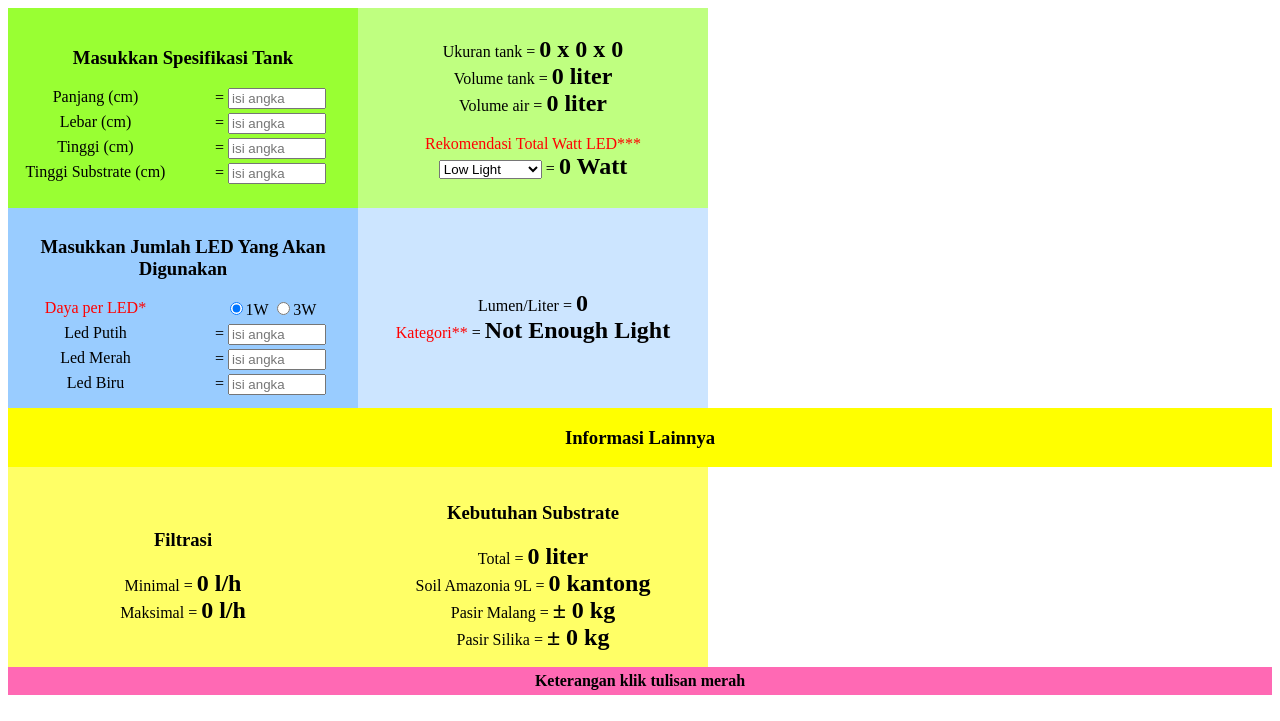
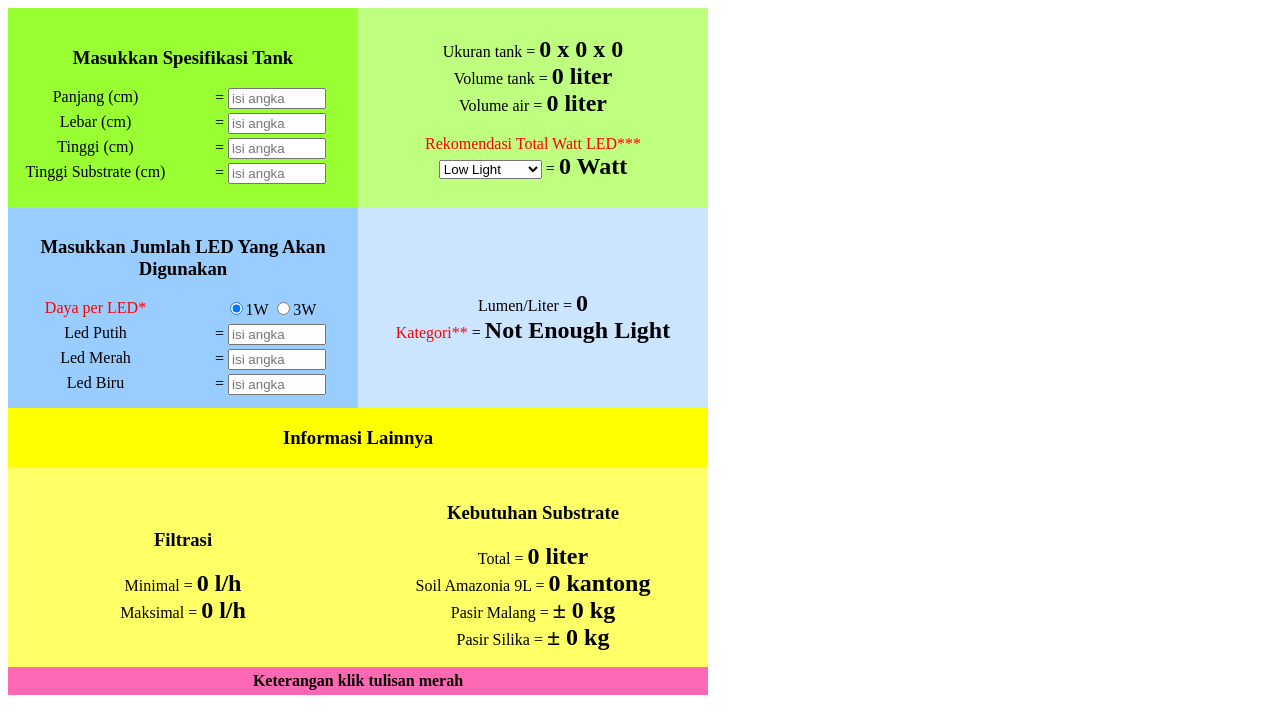
Before and after one commit to kurniawanew/aquascape-calculator, a plain HTML site: page index.html in a window 1280 px wide. Drawn offline with Linux system fonts and the light colour scheme.

Commit message:
edit width

```diff
--- a/lumen.css
+++ b/lumen.css
@@ -17,7 +17,7 @@ input[type="number"] {width: 90px;}
 #UkuranKanan {background: #bfff80;}
 #LedKiri {background: #99ccff;}
 #LedKanan {background: #cce5ff;}
-#JudulInfo {background: yellow; display: table; width: 100%;}
-#Keterangan {background: hotpink; width: 100%; padding: 5px 0 5px 0; display: table;}
+#JudulInfo {background: yellow; display: table; width: 700px;}
+#Keterangan {background: hotpink; width: 700px; padding: 5px 0 5px 0; display: table;}
 #LabelUkuran, #InputUkuran, #LabelLed, #InputLed {float: left; position: relative; display: table-cell; width: 50%;}
 .hurufGede {font-size: x-large;}
```
